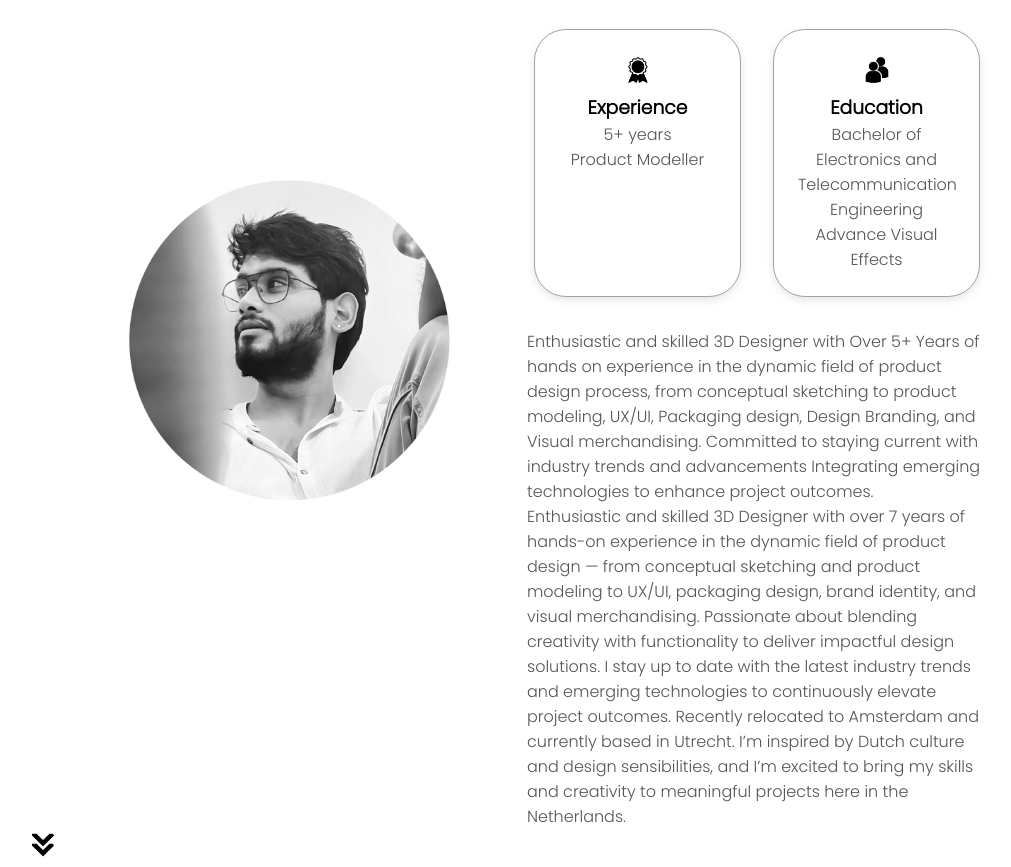
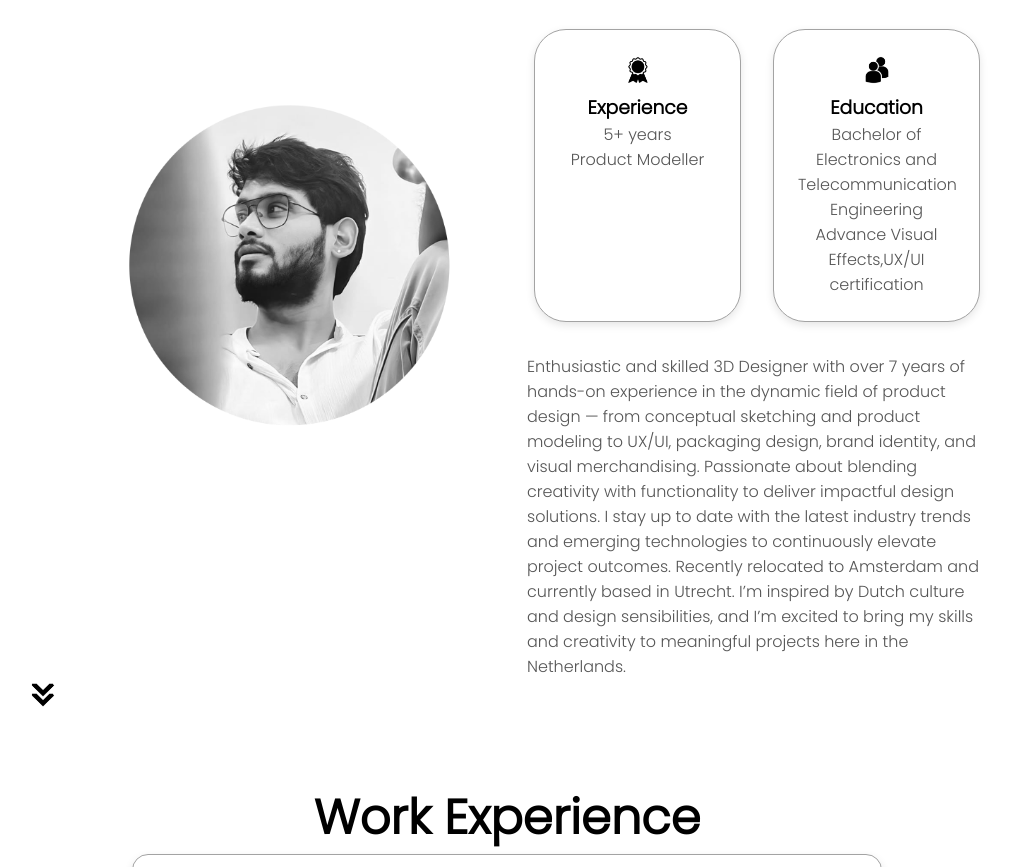
Before and after one commit to Anbu62/html-css-js-portfolio, a plain HTML site: page Index.html in a window 1280 px wide. Shown: the part 1028-1895 px from the top of the page, without its empty margins (133-1144 px from the left). Drawn offline with Linux system fonts and the light colour scheme.

Commit message:
Update Index.html

```diff
--- a/Index.html
+++ b/Index.html
@@ -74,12 +74,11 @@
                     <div class="details-container">
                         <img src="./assets/education.png" alt="Education" class="icon">
                         <h3>Education</h3>
-                        <p>Bachelor of Electronics and Telecommunication Engineering<br>Advance Visual Effects</p>
+                        <p>Bachelor of Electronics and Telecommunication Engineering<br>Advance Visual Effects,UX/UI certification</p>
                     </div>
                 </div>
                 <div class="text-container">
-                    <p>Enthusiastic and skilled 3D Designer with Over 5+ Years of hands on experience in the dynamic field of product design process, from conceptual sketching to product modeling, UX/UI, Packaging design, Design Branding, and Visual merchandising. Committed to staying current with industry trends and advancements Integrating emerging technologies to enhance project outcomes.</p>
-                    <p>Enthusiastic and skilled 3D Designer with over 7 years of hands-on experience in the dynamic field of product design — from conceptual sketching and product modeling to UX/UI, packaging design, brand identity, and visual merchandising. Passionate about blending creativity with functionality to deliver impactful design solutions. I stay up to date with the latest industry trends and emerging technologies to continuously elevate project outcomes.
+                       <p>Enthusiastic and skilled 3D Designer with over 7 years of hands-on experience in the dynamic field of product design — from conceptual sketching and product modeling to UX/UI, packaging design, brand identity, and visual merchandising. Passionate about blending creativity with functionality to deliver impactful design solutions. I stay up to date with the latest industry trends and emerging technologies to continuously elevate project outcomes.
                         Recently relocated to Amsterdam and currently based in Utrecht. I’m inspired by Dutch culture and design sensibilities, and I’m excited to bring my skills and creativity to meaningful projects here in the Netherlands.</p>
                 </div>
             </div>
@@ -173,8 +172,7 @@
                 </div>
                 <h2 class="experience-sub-title project-title">Heineken Project</h2>
                 <div class="btn-container">
-                    <button class="btn btn-color-2 project-btn" onclick="location.href='https://www.behance.net/portfolio/editor?project_id=223101469'">
-                    <button class="btn btn-color-2 project-btn" onclick="location.href='https://www.behance.net/gallery/223101469/Heineken-3D-Visualization-Project">
+                   <button class="btn btn-color-2 project-btn" onclick="location.href='https://www.behance.net/gallery/223101469/Heineken-3D-Visualization-Project">
                         Behance
                     </button>
                 </div>
```
